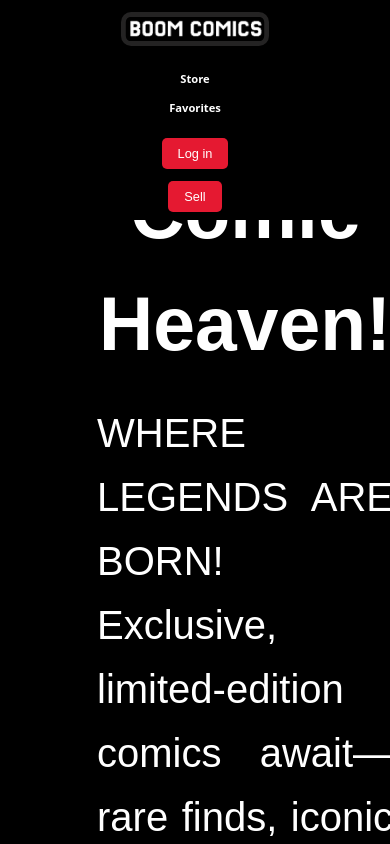
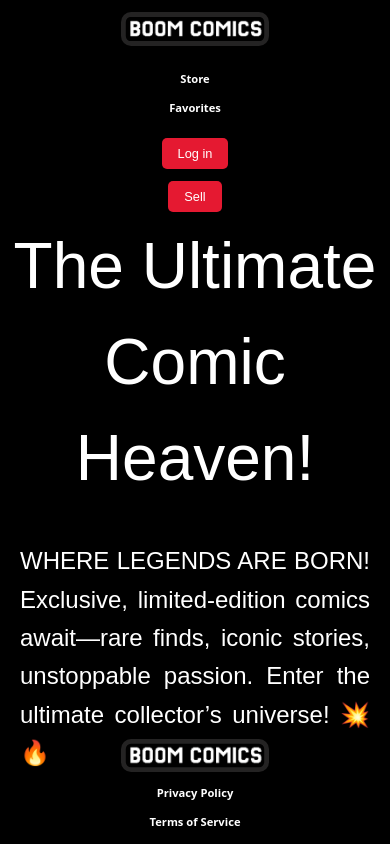
Before and after one commit to Hackathon-Globant-F5-G9/MarketPlace, a React (Vite) app in the folder comics-market/: page / in a window 390 px wide. Shown: the top 844 px of the page. Built offline with nearby package versions, Linux system fonts and the light colour scheme; a web font is replaced by a local one.

Commit message:
style fonts responsive

```diff
--- a/comics-market/src/pages/WelcomePage/WelcomePage.jsx
+++ b/comics-market/src/pages/WelcomePage/WelcomePage.jsx
@@ -9,7 +9,7 @@ export default function WelcomePage() {
       <Header />
       <div className={styles.container}>
         <h1>BOOM COMICS</h1>
-        <h6 className={styles.blueTitle}>The Ultimate Comic Heaven!</h6>
+        <h6 className={styles.container}>The Ultimate Comic Heaven!</h6>
         <p className={styles.text}>
           WHERE LEGENDS ARE BORN! Exclusive, limited-edition comics await—rare finds, iconic stories, unstoppable passion. Enter the ultimate collector’s universe! 💥🔥
         </p>
--- a/comics-market/src/pages/WelcomePage/WelcomePage.module.css
+++ b/comics-market/src/pages/WelcomePage/WelcomePage.module.css
@@ -4,15 +4,15 @@
   justify-content: center;
   text-align: center;
   align-items: center;
-  height: 80vh;
+  height: 50vh;
   width: 100%;
   background-color: hsl(0, 0%, 0%);
   color: white;
-  font-size: 15rem;
   font-family: "Jersey 25", sans-serif;
   font-weight: 500;
   padding-top: 20px;
-  margin-top: 50px;
+  margin-top: 150px;
+  font-size: 10rem;
 }
 
 .container h1 {
@@ -28,40 +28,47 @@
 
 .container h6 {
   text-align: center;
-  width: 100%;
   margin-top: 10px;
-  padding-left: 100px;
 }
 
 .text {
   font-size: 2.5rem;
   font-weight: 300;
-  margin-top: 20px;
-  padding-left: 100px;
+  margin-bottom: 200px;
 }
-
-
 
 /* Media Queries para responsividad */
 @media (max-width: 1280px) {
- .container {
-    font-size: 10rem;
-      margin-top: 100px;
+  .container {
+    font-size: 2rem;
+    margin-top: 100px;
+  }
+  .text {
+    font-size: 1.5rem;
   }
 }
 
 @media (max-width: 768px) {
   .container {
-    font-size: 8rem;
-
-  margin-top: 20px;
+    font-size: 2rem;
+    margin-top: 20px;
+  }
+  .text {
+    font-size: 3rem;
   }
 }
 
 @media (max-width: 480px) {
   .container {
-    font-size: 7rem;
+    font-size: 4rem;
+    margin-top: 220px;
+    height: 60vh;
+  }
 
-  margin-top: 220px;
+  .text {
+    font-size: 1.5rem;
+    padding: 20px;
+
+    margin-bottom: 20px;
   }
 }
```
